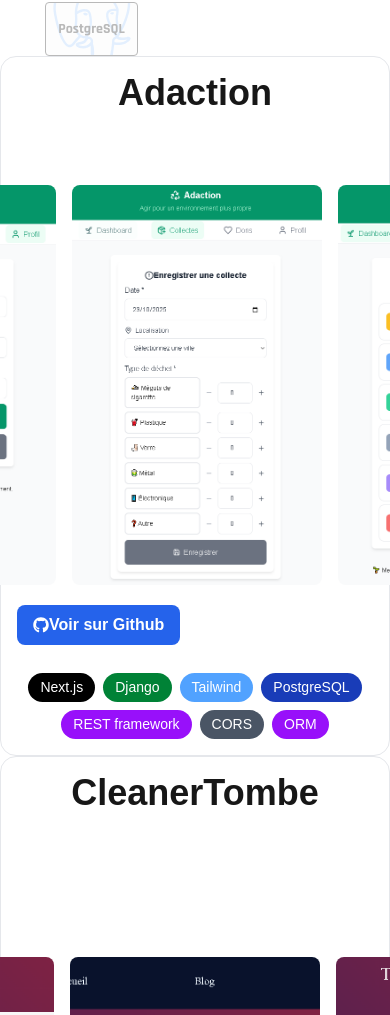
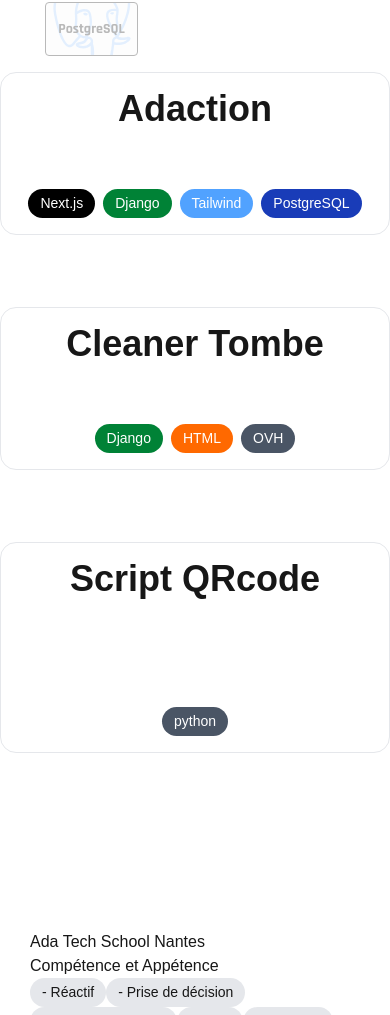
Before and after one commit to Phogo2112/Portfolio, a Next.js app: page / in a window 390 px wide. Shown: the part 985-2000 px from the top of the page. Built offline with nearby package versions, Linux system fonts and the light colour scheme; a web font is replaced by a local one.

Commit message:
add feature deploy and responsive disign ProjetcCard  edit for each element

```diff
--- a/app/components/Cards.tsx
+++ b/app/components/Cards.tsx
@@ -1,5 +1,8 @@
+'use client'
+import { FaGithub } from "react-icons/fa";
+import { useState } from "react";
 
-import { FaGithub } from "react-icons/fa";
+import { ChevronDown, ChevronUp } from "lucide-react";
 
 type ProjectCardProps = {
   title: string;
@@ -40,6 +43,13 @@
   demoUrl,
   tags,
 }: ProjectCardProps) {
+  const [currentImage, setCurrentImage] = useState(0);
+  const [showImages, setShowImages] = useState(false);
+
+  const prevImage = () =>
+    setCurrentImage((prev) => (prev === 0 ? images.length - 1 : prev - 1));
+  const nextImage = () =>
+    setCurrentImage((prev) => (prev === images.length - 1 ? 0 : prev + 1));
   function BtnGit({ url }: { url: string }) {
     return (
       <a href={url} className="btn" target="_blank" rel="noopener noreferrer">
@@ -50,16 +60,55 @@
   }
 
   return (
+    <div className="py-4">
       <div className="card">
-      {/* titre dynamique */}
-      <h3 className=" sm:text-xl text-4xl font-bold mb-2 flex justify-center">{title}</h3>
-      <p className="text-white mb-4">{description}</p>
+        <button
+          onClick={() => setShowImages(!showImages)}
+          className="absolute top-3 right-3 bg-gray-700 hover:bg-gray-600 text-white p-2 rounded-full transition"
+          title={showImages ? "Replier les images" : "Déplier les images"}
+        >
+          {showImages ? <ChevronUp size={18} /> : <ChevronDown size={18} />}
+        </button>
+        {/* Titre */}
+        <h3 className="sm:text-xl text-4xl font-bold mb-2 flex justify-center">
+          {title}
+        </h3>
+        <p className="text-white mb-4 text-center">{description}</p>
 
-      {/* images dynamiques */}
-      <div >{/* modifier le contenue pour déplié et replié les photo du projets. */}
+        {/* Section images */}
+        {showImages && (
+          <div className="mt-4">
+            {images.length > 0 ? (
+              <>
+                {/* 📱 Mobile : une image à la fois + flèches */}
+                <div className="relative flex justify-center items-center w-full lg:hidden">
+                  <img
+                    key={images[currentImage]}
+                    src={images[currentImage]}
+                    alt={`image ${currentImage + 1} du projet ${title}`}
+                    className="w-[250px] h-[400px] object-cover rounded-md transition-all duration-500"
+                  />
 
-        <div className="flex  flex-row justify-center gap-4">
-          {images?.map((src) => (
+                  {/* Flèche gauche (mobile only) */}
+                  <button
+                    onClick={prevImage}
+                    className="absolute left-2 bg-gray-800/50 hover:bg-gray-800 text-white p-2 rounded-full transition"
+                  >
+                    ←
+                  </button>
+
+                  {/* Flèche droite (mobile only) */}
+                  <button
+                    onClick={nextImage}
+                    className="absolute right-2 bg-gray-800/50 hover:bg-gray-800 text-white p-2 rounded-full transition"
+                  >
+                    →
+                  </button>
+                </div>
+
+                {/* 💻 Desktop : toutes les images côte à côte */}
+                <div className="hidden lg:flex justify-center gap-4">
+                  {images.map((src) => (
                     <img
                       key={src}
                       src={src}
@@ -68,26 +117,14 @@
                     />
                   ))}
                 </div>
+              </>
+            ) : (
+              <div className="text-gray-400 text-center">
+                Aucune image disponible
               </div>
-
-
-
-      {/* boutons */}
-      <div className="mt-5">
-        <div className="flex gap-2">
-          {githubUrl && <BtnGit url={githubUrl} />}
-          {demoUrl && (
-            <a
-              href={demoUrl}
-              className="btn bg-[var(--color-accent)]"
-              target="_blank"
-              rel="noopener noreferrer"
-            >
-              Visité le site
-            </a>
             )}
           </div>
-
+        )}
         {/* tags */}
         <div className="flex gap-2 mt-7 flex-wrap justify-center">
           {tags.map((tag, index) => (
@@ -97,7 +134,10 @@
           ))}
         </div>
       </div>
-    </div >
+
+
+    </div>
+
   );
 }
 
--- a/app/data/Projects.tsx
+++ b/app/data/Projects.tsx
@@ -32,6 +32,14 @@
 
     tags: ["Django", "HTML", "OVH"]
   },
+  {
+    id: "QRcode",
+    title: "Script QRcode",
+    description: "Scripts de création de QRcode simple et fonctionnelle grace a une librairie python et un petit scripts.",
+    images: ["/QRcode/Scripts.PNG", "create-QRcode.PNG",],
+    // ajouts de l'url du repos github.
+    tags: ["python"],
+  },
 ];
 export function getProjectImages(projectId: string): string[] {
   const project = ProjectsData.find((p) => p.id === projectId);
--- a/app/page.tsx
+++ b/app/page.tsx
@@ -6,45 +6,42 @@
 import Formation from "./components/Formation";
 import Footer from "./components/Footer";
 import ContactForm from "./components/Contact";
-import { getProjectImages } from "./data/Projects";
+import { getProjectImages, ProjectsData } from "./data/Projects";
 export default function Home() {
   const adactionImages = getProjectImages("adaction");
   const cleanerTombeImages = getProjectImages("cleanertombe");
   return (
-    <>
+
     <div className="container mx-auto  ">
+      <div>
         <div className="min-h-screen">
           <NavBar />
           <section id="about">
             <Presentation />
           </section>
         </div>
+        {/* 🚀 SECTION PROJETS */}
         <section id="projects">
-          <div className="min-h-screen ">
+          <div className="min-h-screen flex flex-col gap-10">
+            {ProjectsData.map((project) => (
               <ProjectCard
-              title="Adaction"
-              description="Un projet liant le back, le front et la base de données PostgreSQL."
-              images={adactionImages}
-              githubUrl="https://github.com/Phogo2112/adaction-API.git"
-              tags={["Next.js", "Django", "Tailwind", "PostgreSQL", "REST framework", "CORS", "ORM"]}
+                key={project.id}
+                title={project.title}
+                description={project.description}
+                images={project.images}
+                githubUrl={project.githubUrl}
+                demoUrl={project.demoUrl}
+                tags={project.tags}
               />
-
-            <ProjectCard
-              title="CleanerTombe"
-              description="Projets Réaliser en Autodidact. Création de mon site internet pour mon entreprise personnelle avec un déploiement sur un VPS OVH en https. Utilisation des article dans django Template, mise en place de la stack lien entre les app django."
-              images={cleanerTombeImages}
-              demoUrl="https://cleanertombe.fr"
-              githubUrl="https://github.com/Phogo2112/cleanertombe.git"
-              tags={["Django Template", "CSS", "HTML", "Déploiement OVH"]}
-            />
-            <Formation />
+            ))}
           </div>
         </section>
+      </div>
+      <Formation />
       <section id="contact">
         <ContactForm />
         <Footer />
       </section>
-      </div>
-    </>
+    </div >
   );
 }
--- a/package.json
+++ b/package.json
@@ -13,6 +13,7 @@
     "@vercel/speed-insights": "^1.2.0",
     "framer-motion": "^12.23.24",
     "fs": "^0.0.1-security",
+    "lucide-react": "^0.553.0",
     "next": "16.0.0",
     "next-themes": "^0.4.6",
     "react": "^18.3.1",
```
Also changed, not shown: 1 other file (tests, documents, lock files or other folders). Lines whose indentation alone changed are shown as unchanged.
